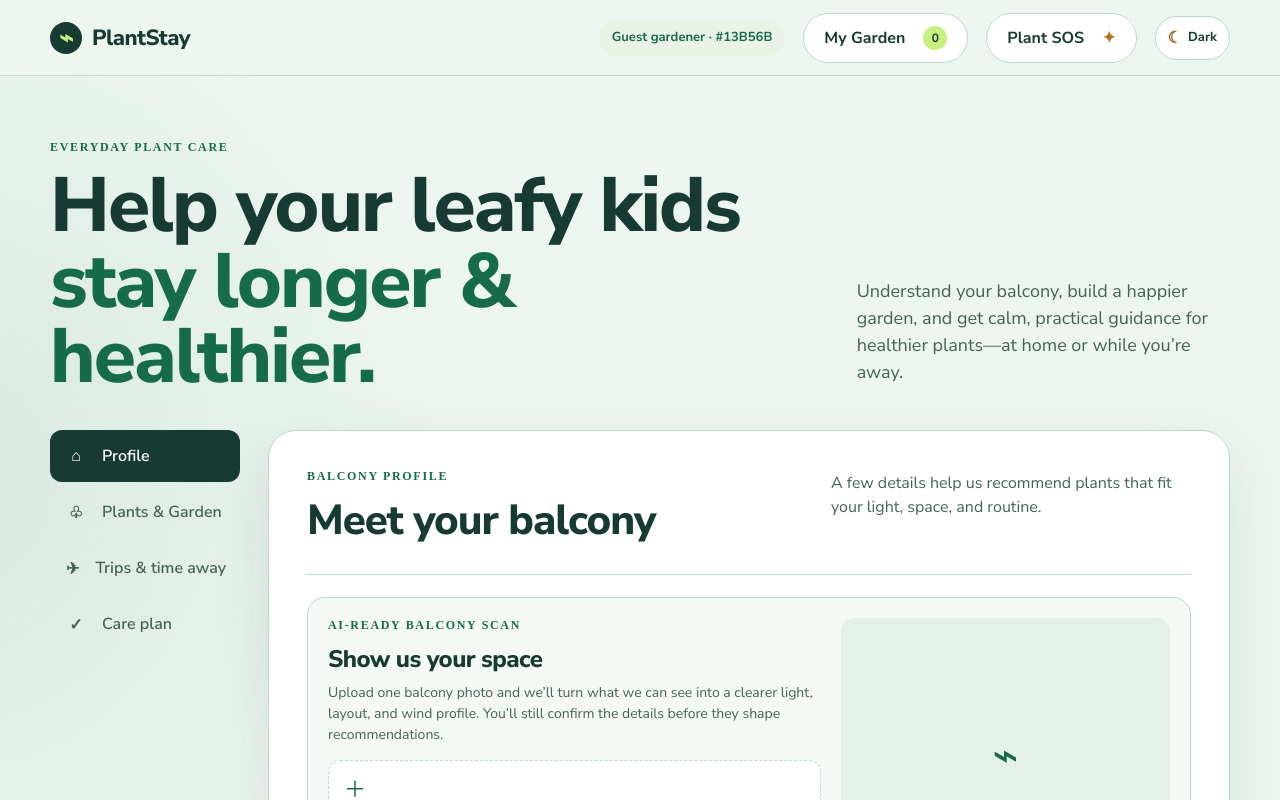
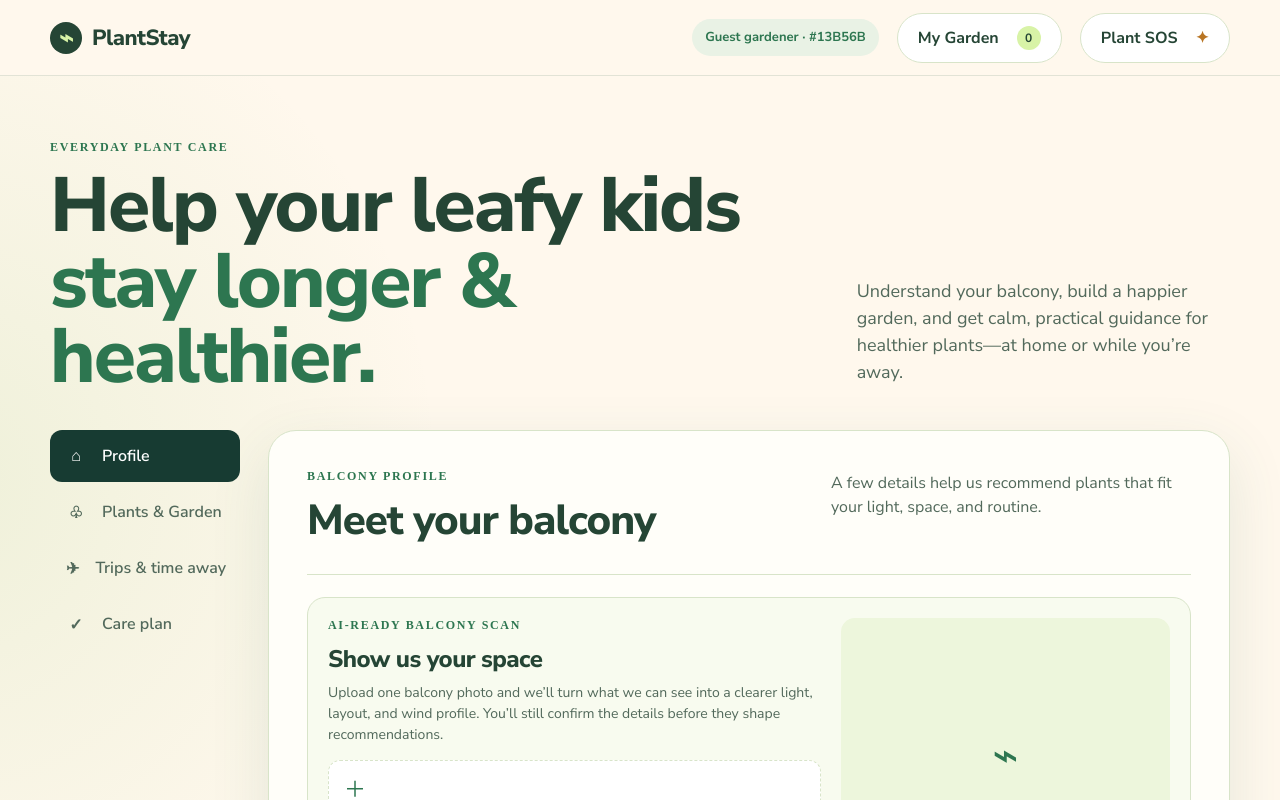
Before and after one commit to Hnh013/plantea, a React (Vite) app: page / in a window 1280 px wide. Shown: the top 800 px of the page. Built offline with nearby package versions, Linux system fonts and the light colour scheme.

Commit message:
Simplify to a single warm garden theme

```diff
--- a/src/legacyMarkup.js
+++ b/src/legacyMarkup.js
@@ -8,7 +8,6 @@ const legacyMarkup = String.raw`
       <span class="anonymous-chip" id="anonymousChip">Guest gardener</span>
       <button class="button button-secondary garden-shortcut" id="gardenShortcut" type="button">My Garden <b id="headerGardenCount">0</b></button>
       <button class="button button-secondary sos-shortcut" id="sosShortcut" type="button">Plant SOS <span>✦</span></button>
-      <button class="theme-toggle" id="themeToggle" type="button" aria-pressed="false" aria-label="Switch to dark mode"><span aria-hidden="true">☾</span><b>Dark</b></button>
     </div>
   </header>
 
--- a/src/styles.css
+++ b/src/styles.css
@@ -49,26 +49,26 @@ html{background:var(--paper)}body{background:radial-gradient(ellipse 55% 35% at
 
 /* Contrast pass: every surface has an explicit foreground in both themes. */
 :root{
-  --paper:#edf5f0;
-  --card:#ffffff;
-  --ink:#173b32;
-  --ink-2:#234f42;
-  --green:#176b4d;
-  --lime:#c7ef82;
-  --line:#bfd7ca;
-  --muted:#466257;
-  --surface-soft:#e4f0e8;
-  --surface-tint:#f4f9f5;
-  --sos-surface:#fff2e9;
-  --sos-border:#e9c8b5;
-  --shadow:0 18px 50px rgba(18,61,47,.12);
+  --paper:#fff8ed;
+  --card:#fffef9;
+  --ink:#254535;
+  --ink-2:#35614a;
+  --green:#2d7650;
+  --lime:#d8f3a7;
+  --line:#d8e4c9;
+  --muted:#52695b;
+  --surface-soft:#edf6dc;
+  --surface-tint:#f8fbeF;
+  --sos-surface:#fff0df;
+  --sos-border:#edc69d;
+  --shadow:0 18px 50px rgba(64,91,45,.11);
 }
 
-body{background:radial-gradient(ellipse 55% 35% at -4% 22%,rgba(30,126,88,.10),transparent 70%),radial-gradient(ellipse 42% 32% at 104% 72%,rgba(220,132,75,.09),transparent 70%),var(--paper)}
-.topbar{background:rgba(237,245,240,.94);border-color:rgba(23,59,50,.14)}
+body{background:radial-gradient(ellipse 55% 35% at -4% 22%,rgba(128,190,86,.13),transparent 70%),radial-gradient(ellipse 42% 32% at 104% 72%,rgba(244,151,82,.15),transparent 70%),var(--paper)}
+.topbar{background:rgba(255,248,237,.94);border-color:rgba(53,97,74,.14)}
 .button-secondary,.upload-control,.foster-option{background:#fff;color:var(--ink);border-color:var(--line)}
-.button-primary{background:linear-gradient(135deg,#123c31,#207a57);color:#fff}
-.button-dark{background:var(--lime);color:#15382d}
+.button-primary{background:linear-gradient(135deg,#2d7650,#5ba96d);color:#fff}
+.button-dark{background:#f5bf70;color:#4e361c}
 .button-ghost,.step:not(.active){color:var(--muted)}
 .step.active{background:#173b32;color:#fff}.step.done{color:var(--green)}
 .field input,.field select,.choice-row span{background:#fff;color:var(--ink);border-color:var(--line)}
@@ -76,12 +76,10 @@ body{background:radial-gradient(ellipse 55% 35% at -4% 22%,rgba(30,126,88,.10),t
 .scan-preview{background:var(--surface-soft);color:var(--green)}
 .scan-result{background:#fff;color:var(--ink);border-color:var(--line)}
 .sos-card{background:var(--sos-surface);border-color:var(--sos-border)}
-.sos-preview{background:#f8dfbf;color:#87511d}.sos-preview small{color:#5e4b36}
+.sos-preview{background:#ffe0bd;color:#96501d}.sos-preview small{color:#684832}
 .sos-form .upload-control,.sos-notes textarea{background:#fff;color:var(--ink)}
-.theme-toggle{background:#fff;color:var(--ink);border-color:var(--line)}
-.theme-toggle span{color:#aa5e27}
-.match{background:#dff3df;color:#155e42}
-.why-plant{background:#edf7ed;color:#155e42;border-color:#b9d9c4}
+.match{background:#e9f8d8;color:#25683f}
+.why-plant{background:#eff8df;color:#25683f;border-color:#c8e3b4}
 .intro-copy,.panel-heading>p,.scan-copy>p:not(.section-kicker),.sos-heading p:not(.section-kicker),.field input::placeholder,.sos-notes textarea::placeholder{color:var(--muted)}
 
 html[data-theme="dark"]{
```
Also changed, not shown: public/planner.js.
